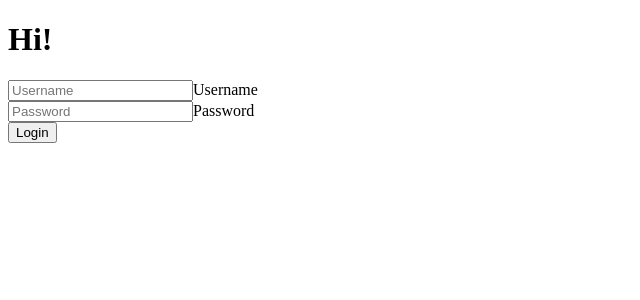
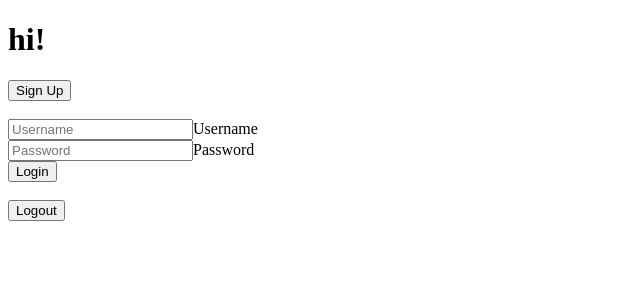
Before and after one commit to VanyaKrylov/stock-exchange-vue, a Vue app: page /#/ in a window 1280 px wide. Shown: the top 300 px of the page, without its empty margins (0-640 px from the left). Built offline with nearby package versions, Linux system fonts and the light colour scheme.

Commit message:
-added broker sign up

```diff
--- a/src/App.vue
+++ b/src/App.vue
@@ -1,9 +1,13 @@
 <template>
   <div id="app">
-    <h1 v-if="$router.currentRoute.path === '/'">
-      Hi!
-    </h1>
+    <div v-if="$router.currentRoute.path === '/'">
+      <h1>hi!</h1>
+      <button type="button" @click="signUp">Sign Up</button>
+    </div>
+    <br />
     <router-view></router-view>
+    <br />
+    <button type="button" @click="logout">Logout</button>
   </div>
 </template>
 
@@ -11,7 +15,16 @@
 export default {
   data: () => ({
     token: ""
-  })
+  }),
+  methods: {
+    signUp() {
+      this.$router.push("/home");
+    },
+    logout() {
+      this.$store.commit("remove");
+      this.$router.push("/");
+    }
+  }
 };
 </script>
 
--- a/src/store/index.js
+++ b/src/store/index.js
@@ -13,8 +13,9 @@ export default new Vuex.Store({
       localStorage.setItem("user-token", val);
       state.token = val;
     },
-    remove() {
+    remove(state) {
       localStorage.removeItem("user-token");
+      state.token = "";
     }
   },
   actions: {},
--- a/src/views/NewBroker.vue
+++ b/src/views/NewBroker.vue
@@ -8,6 +8,13 @@
       <input v-model="fee" />
       <label>Capital</label>
       <input v-model="capital" />
+      <input
+        type="password"
+        id="Password"
+        placeholder="Password"
+        v-model="password"
+      />
+      <label for="Password">Password</label>
       <input type="submit" value="Create" />
     </form>
     <p v-if="errors.length > 0">{{ errors }}</p>
@@ -24,6 +31,7 @@ export default {
       name: "",
       fee: "",
       capital: "",
+      password: "",
       errors: ""
     };
   },
@@ -31,18 +39,20 @@ export default {
     createNewBroker: function() {
       axios({
         method: "post",
-        url: "http://localhost:8181/api/v0/broker/new",
+        url: "http://localhost:8181/sign-up/broker",
         data: {
           name: this.name,
           fee: this.fee,
-          capital: this.capital
+          capital: this.capital,
+          password: this.password
         }
       })
         .then(response => {
           console.log(response);
+          this.$router.push("/");
         })
         .catch(e => {
-          this.errors = e.response.data.error;
+          alert(e.response.data.error);
         });
     }
   }
```
